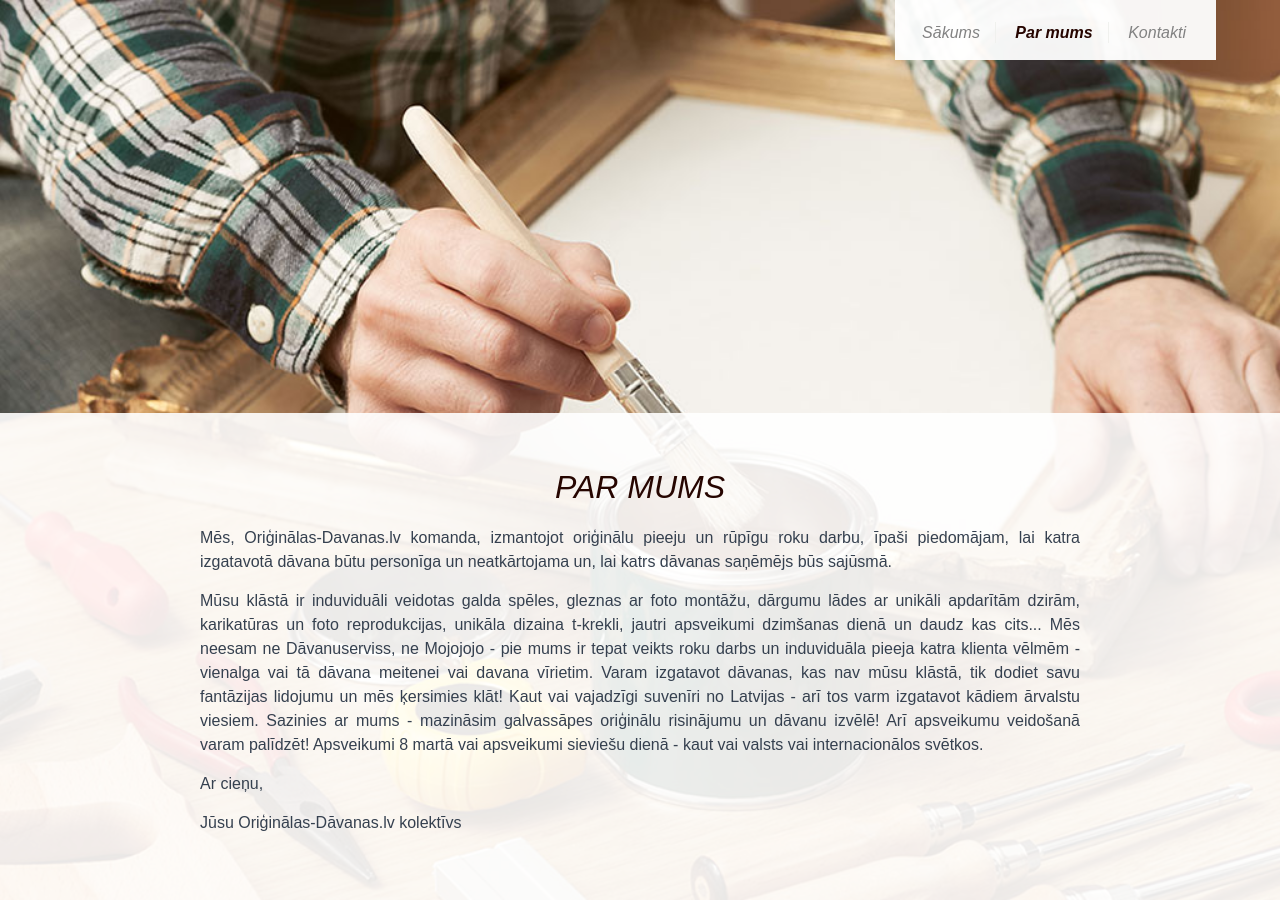
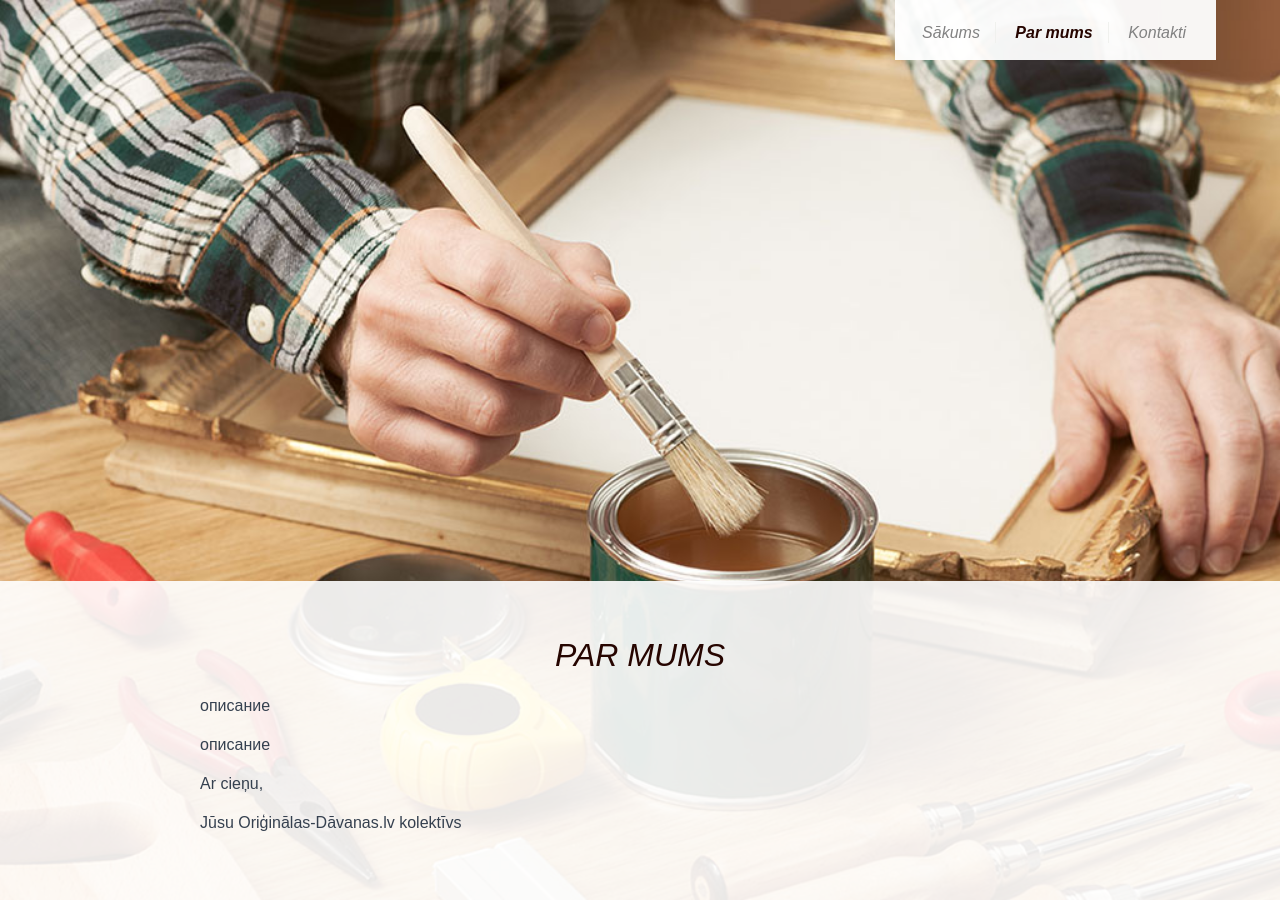
Before and after one commit to originalasru/originalasru.github.io, a Jekyll site: the page built from j_about.md, in a window 1280 px wide and 900 px high. Built offline with Jekyll 4.4.1, drawn with Linux system fonts in a browser that asks for light colours; nearby versions of some CDN libraries; comment, search, counter and statistics services are not loaded.

Commit message:
Update about.html

```diff
--- a/_includes/about.html
+++ b/_includes/about.html
@@ -2,11 +2,10 @@
     <div class="about">
         <h2>Par mums</h2>
         <p>
-            Mēs, Oriģinālas-Davanas.lv komanda, izmantojot oriģinālu pieeju un rūpīgu roku darbu, īpaši piedomājam, lai katra izgatavotā dāvana būtu personīga un neatkārtojama un, lai katrs dāvanas saņēmējs būs sajūsmā.
+            описание
         </p>
         <p>
-            Mūsu klāstā ir induviduāli veidotas galda spēles, gleznas ar foto montāžu, dārgumu lādes ar unikāli apdarītām dzirām, karikatūras un foto reprodukcijas, unikāla dizaina t-krekli, jautri apsveikumi dzimšanas dienā un daudz kas cits... Mēs neesam ne Dāvanuserviss, ne Mojojojo - pie mums ir tepat veikts roku darbs un induviduāla pieeja katra klienta vēlmēm - vienalga vai tā dāvana meitenei vai davana vīrietim. Varam izgatavot dāvanas, kas nav mūsu klāstā, tik dodiet savu fantāzijas lidojumu un mēs ķersimies klāt! Kaut vai vajadzīgi suvenīri no Latvijas - arī tos varm izgatavot kādiem ārvalstu viesiem. Sazinies ar mums - mazināsim galvassāpes oriģinālu risinājumu un dāvanu izvēlē!
-Arī apsveikumu veidošanā varam palīdzēt! Apsveikumi 8 martā vai apsveikumi sieviešu dienā - kaut vai valsts vai internacionālos svētkos.
+            описание
         </p>
         <p>
             Ar cieņu,
```
